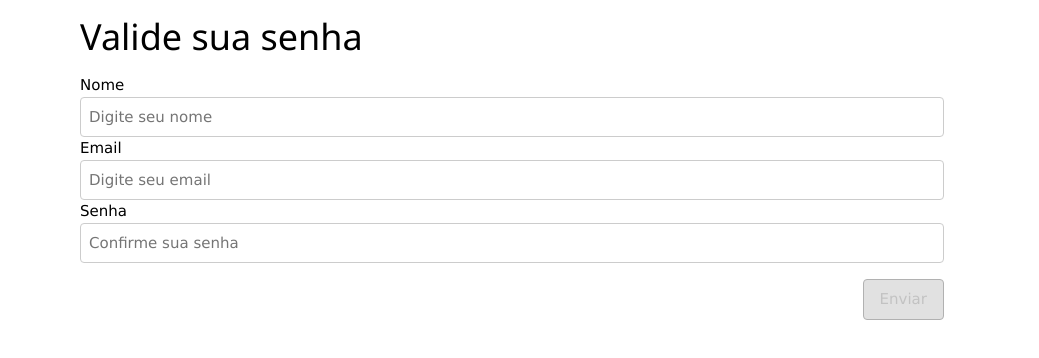
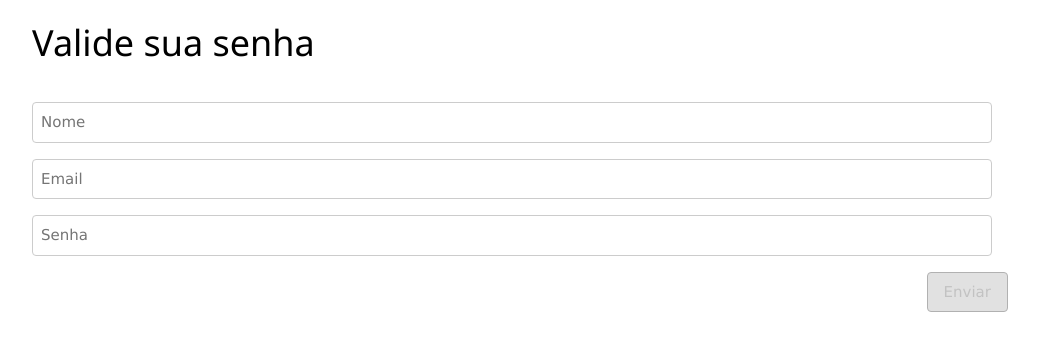
Before and after one commit to sadinho/form-validation, a React (Create React App) app in the folder simplesformulario/: page / in a window 1280 px wide. Shown: the top 358 px of the page, without its empty margins (128-1167 px from the left). Built offline with nearby package versions, Linux system fonts and the light colour scheme.

Commit message:
ajuste de labels e placeholder mais design

```diff
--- a/simplesformulario/src/App.css
+++ b/simplesformulario/src/App.css
@@ -29,8 +29,8 @@
 }
 
 .App-padding-left-right {
-  padding-left: 15%;
-  padding-right: 15%;
+  padding-left: 10%;
+  padding-right: 10%;
 }
 
 @keyframes App-logo-spin {
--- a/simplesformulario/src/components/FormLogin/index.js
+++ b/simplesformulario/src/components/FormLogin/index.js
@@ -62,48 +62,46 @@ export const Formulario = () => {
     <div className='w3-col m12 l12 s12 App-padding-left-right'>
       <div className="w3-row">
         <div className="w3-col">
-          <header className='w3-left-align w3-margin-left'>
-            <h1>Valide sua senha</h1>
+          <header className='w3-left-align w3-margin-left w3-margin'>
+            <h1 className='w3-left-align w3-margin'>Valide sua senha</h1>
           </header>
           <form className="w3-container" onSubmit={handleSubmit}>
-            <div className="w3-left-align" id="formBasicName">
-              <label htmlFor='name' >Nome</label>
+            <div className="w3-left-align w3-margin" id="formBasicName">
               <input
                 id='name'
                 className="w3-input w3-border w3-round"
                 type="text"
-                placeholder="Digite seu nome"
+                placeholder="Nome"
                 onChange={(evt) => setName(evt.target.value)}
                 disabled={isLoading}
                 required
               />
             </div>
 
-            <div className='w3-left-align' id="formBasicEmail">
-              <label htmlFor='email'>Email</label>
+            <div className='w3-left-align w3-margin' id="formBasicEmail">
               <input
                 id='email'
                 className="w3-input w3-border w3-round"
                 type="email"
-                placeholder="Digite seu email"
+                placeholder="Email"
                 onChange={(evt) => setEmail(evt.target.value)}
                 disabled={isLoading}
                 required
               />
             </div>
 
-            <div className='w3-left-align' id="formBasicPassword">
-              <label htmlFor='senha' className="senha">Senha</label>
+            <div className='w3-left-align w3-margin' id="formBasicPassword">
               <input
                 id='senha'
                 onKeyUp={validation}
                 className="w3-input w3-border w3-round"
                 type="password"
-                placeholder="Confirme sua senha"
+                placeholder="Senha"
                 onChange={(evt) => setPassword(evt.target.value)}
                 disabled={isLoading}
               />
             </div>
+            <div className='w3-left-align w3-margin' id="formBasicMensages">
               {
                 !habilitarBotao &&
                 mensagem1 &&
@@ -152,6 +150,7 @@ export const Formulario = () => {
                   <li className='w3-left-align'>{mensagem4.msg}</li>
                 </ul>
               }
+            </div>
 
 
             <div className='w3-right-align w3-margin-top w3-hide-medium w3-hide-large'>
```
Lines whose indentation alone changed are shown as unchanged.
